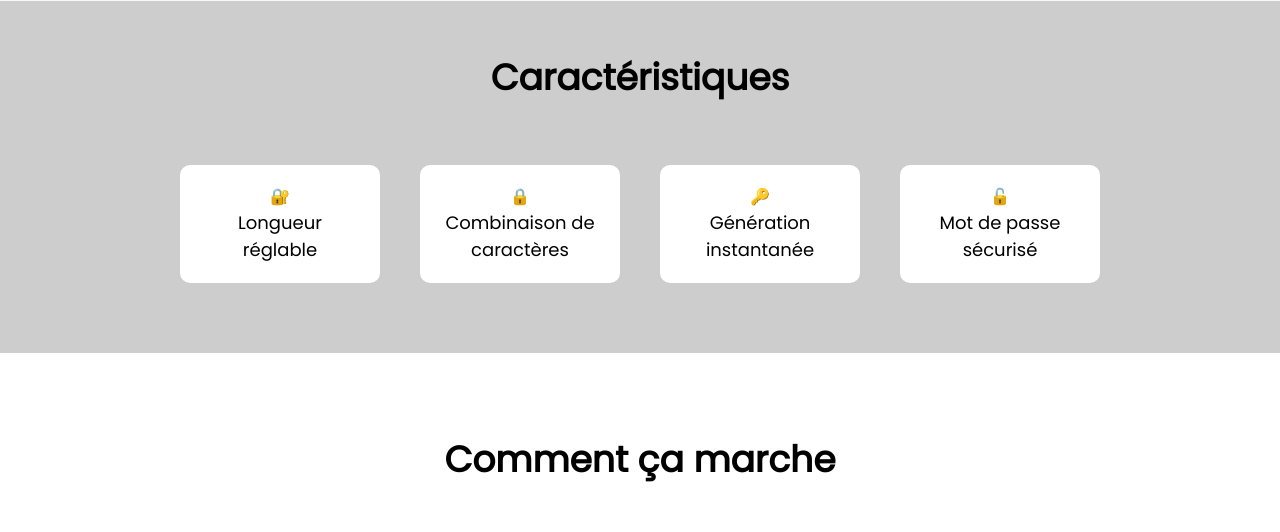
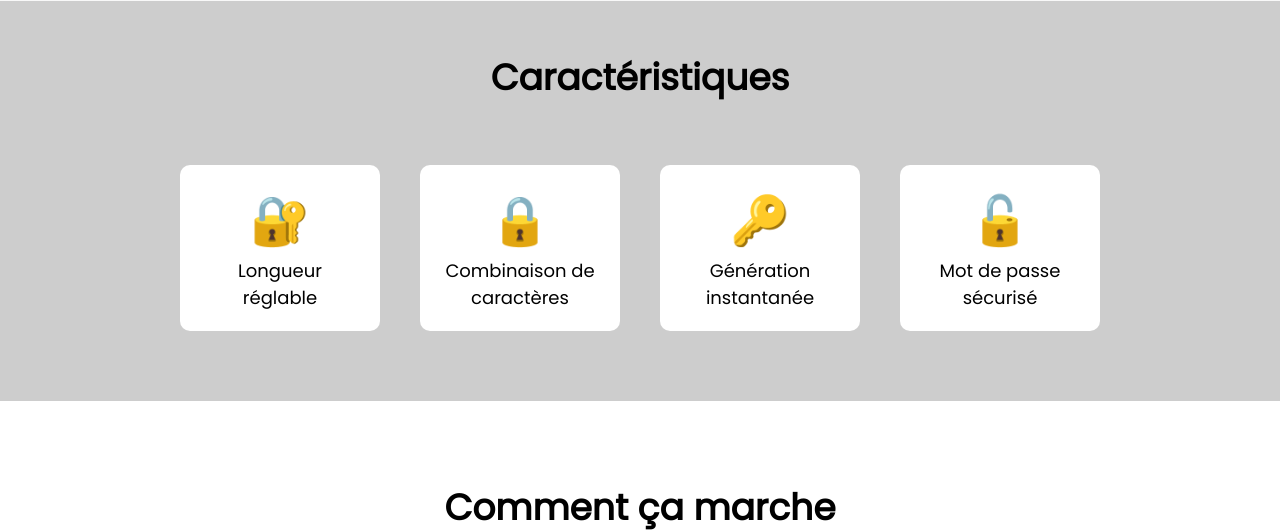
Before and after one commit to Kleysius/G-n-rateur-MDP-Login, a PHP site: page /pages/dashboard.php in a window 1280 px wide. Shown: the part 831-1363 px from the top of the page. Run offline with PHP 8.4, Linux system fonts and the light colour scheme.

Commit message:
second version

```diff
--- a/assets/style/dashboard.css
+++ b/assets/style/dashboard.css
@@ -192,6 +192,11 @@ button[type="submit"]:hover {
     box-shadow: 0px 10px 20px rgba(0, 0, 0, 0.3);
 }
 
+#features .icon {
+    font-size: 48px;
+}
+
+
 #features p {
     font-size: 18px;
     margin-bottom: 0;
```
